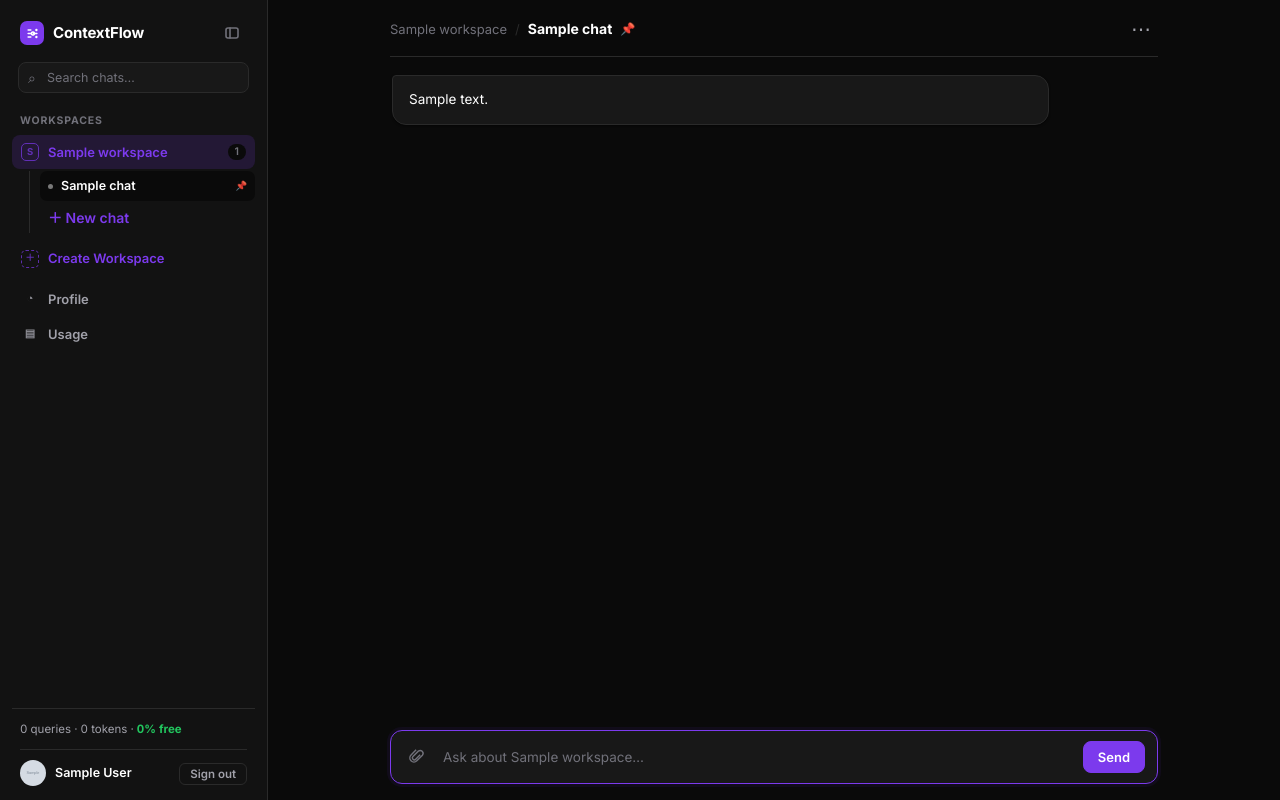
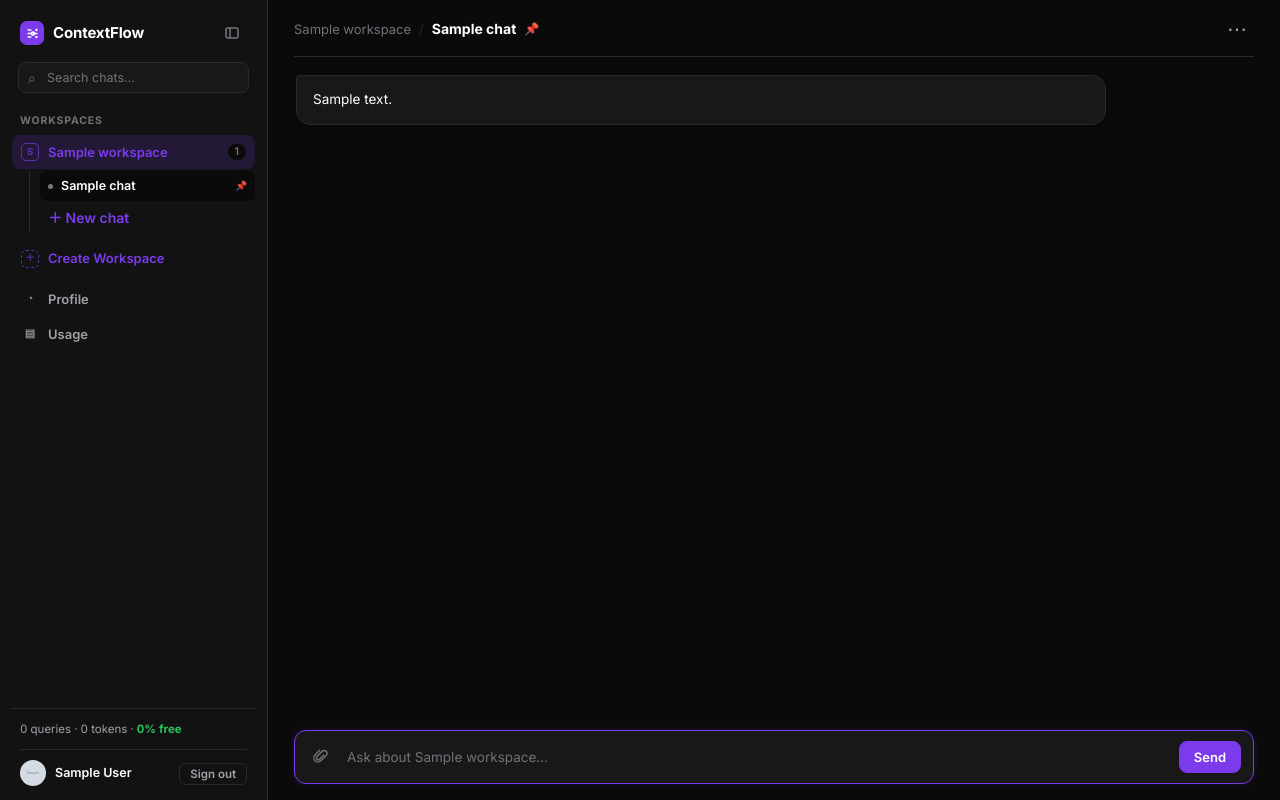
Before and after one commit to Aafiyanawab/contextflow, a Flask app: page /w/1/c/1 in a window 1280 px wide. Run offline with Flask 3, Linux system fonts and the light colour scheme; the visitor is signed in with stand-in values (Sample User, id 1); tables that the repository leaves empty hold one stand-in row (values such as "Sample post"); grey boxes marked "Sample" are stand-in pictures; some libraries are stand-ins or nearby versions.

Commit message:
Improve chat layout responsiveness

```diff
--- a/static/css/app.css
+++ b/static/css/app.css
@@ -362,7 +362,7 @@ body.chat-mode .content { overflow: hidden; }
 .crumb .sep { color: var(--line); }
 .crumb b { font-size: 14px; font-weight: 700; overflow: hidden; text-overflow: ellipsis; white-space: nowrap; }
 
-.messages { flex: 1; overflow-y: auto; padding: 18px 2px; display: flex; flex-direction: column; gap: 14px; }
+.messages { flex: 1; overflow-y: auto; padding: 18px 16px 18px 2px; display: flex; flex-direction: column; gap: 14px; }
 .msg-u {
   background: var(--accent); color: #fff;
   border-radius: 14px 14px 4px 14px; padding: 10px 15px;
@@ -1037,7 +1037,7 @@ a.tbl-email:hover, a.tbl-user:hover .tbl-name { color: var(--accent); }
 
 /* Minimal chat */
 .chat-layout.minimal { grid-template-columns: minmax(0, 1fr); }
-.chat-layout.minimal .conv { max-width: 820px; margin: 0 auto; width: 100%; }
+.chat-layout.minimal .conv { max-width: none; margin: 0; width: 100%; }
 .composer-attach {
   background: none; border: none; color: var(--faint); cursor: pointer;
   display: inline-flex; padding: 5px; border-radius: 7px;
```
